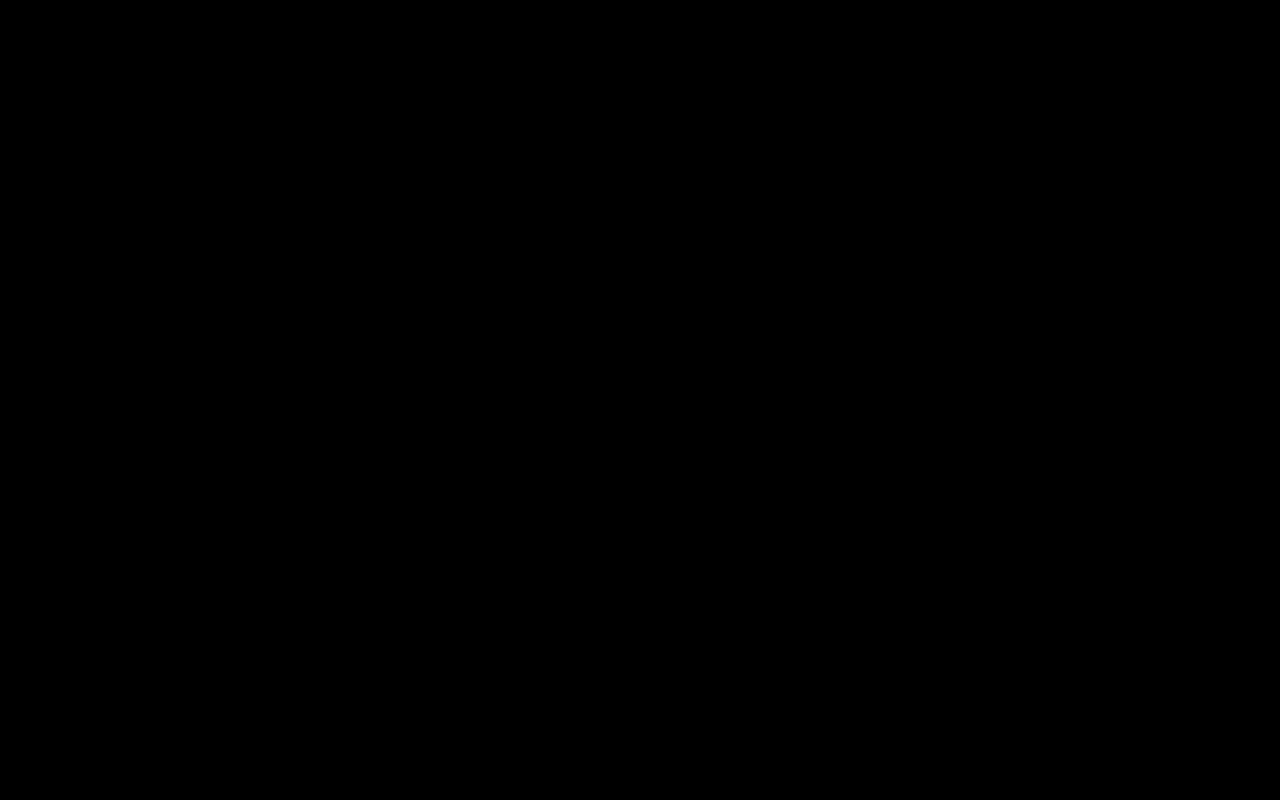
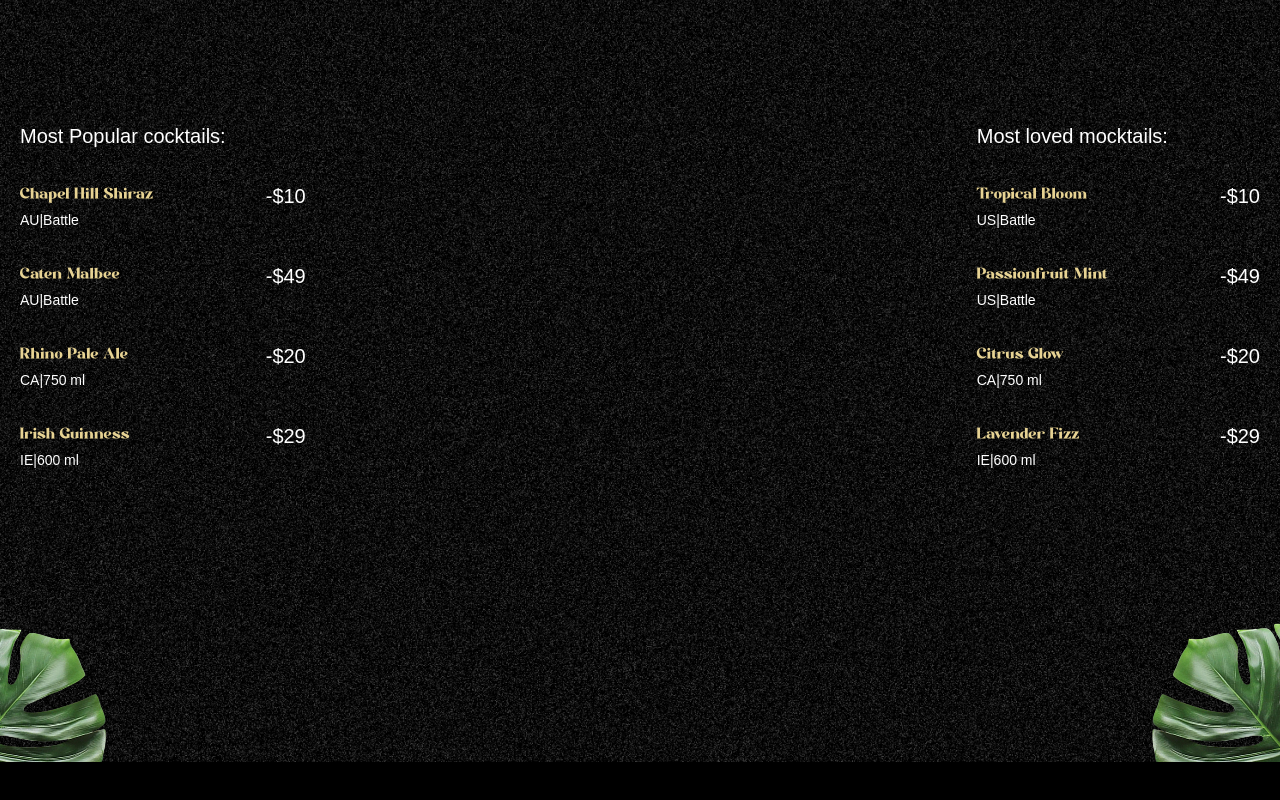
Before and after one commit to 2001Navneet/gsap_landing, a React (Vite) app: page / in a window 1280 px wide. Shown: the part 838-1638 px from the top of the page. Before the commit the page ends 1600 px from the top, so only its background shows below. Built offline with nearby package versions, Linux system fonts and the light colour scheme; a web font is replaced by a local one.

Commit message:
implement cocktail section

```diff
--- a/src/App.jsx
+++ b/src/App.jsx
@@ -2,6 +2,7 @@
 import { ScrollTrigger, SplitText } from "gsap/all";
 import Navbar from "./components/Navbar";
 import Hero from "./components/Hero";
+import Cocktails from "./components/Cocktails";
 gsap.registerPlugin(ScrollTrigger, SplitText);
 
 function App() {
@@ -9,6 +10,7 @@
     <main>
       <Navbar />
       <Hero />
+      <Cocktails />
       <div className="h-dvh bg-black" />
     </main>
   );
--- /dev/null
+++ b/src/components/Cocktails.jsx
@@ -0,0 +1,76 @@
+import { use } from "react";
+import { cocktailLists, mockTailLists } from "../../constants";
+import { useGSAP } from "@gsap/react";
+import gsap from "gsap";
+const Cocktails = () => {
+  useGSAP(() => {
+    const parallaxTimeline = gsap.timeline({
+      scrollTrigger: {
+        trigger: "#cocktails",
+        start: "top 30%",
+        end: "bottom 80%",
+        scrub: true,
+      },
+    });
+    parallaxTimeline
+      .from("#c-left-leaf", {
+        x: -100,
+        y: 100,
+      })
+      .from("#c-right-leaf", {
+        x: 100,
+        y: 100,
+      });
+  });
+
+  return (
+    <section id="cocktails" className="noisy">
+      <img
+        src="/public/images/cocktail-left-leaf.png"
+        alt="left-leaf"
+        id="c-left-leaf"
+      />
+      <img
+        src="/public/images/cocktail-right-leaf.png"
+        alt="right-leaf"
+        id="c-right-leaf"
+      />
+      <div className="list">
+        <div className="popular">
+          <h2>Most Popular cocktails:</h2>
+          <ul>
+            {cocktailLists.map(({ name, country, detail, price }) => (
+              <li key={name}>
+                <div className="md:me-28">
+                  <h3>{name}</h3>
+                  <p>
+                    {country}|{detail}
+                  </p>
+                </div>
+                <span>-{price}</span>
+              </li>
+            ))}
+          </ul>
+        </div>
+        <div className="loved">
+          <h2>Most loved mocktails:</h2>
+          <ul>
+            {mockTailLists.map(({ name, country, detail, price }) => (
+              <li key={name}>
+                <div className="me-28">
+                  <h3>{name}</h3>
+                  <p>
+                    {country}|{detail}
+                  </p>
+                </div>
+                <span>-{price}</span>
+              </li>
+            ))}
+          </ul>
+        </div>
+      </div>
+    </section>
+  );
+};
+
+export default Cocktails;
```
